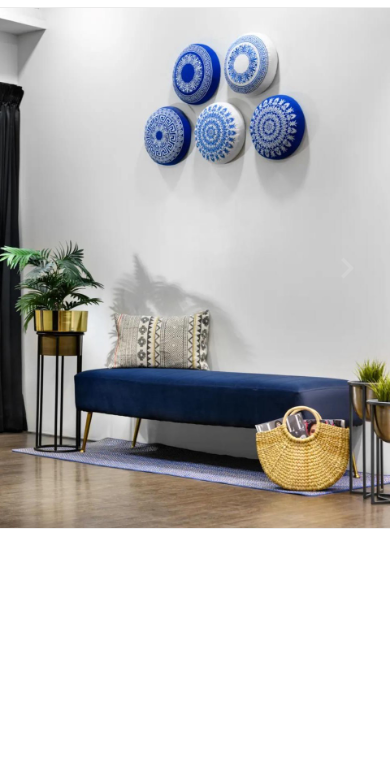
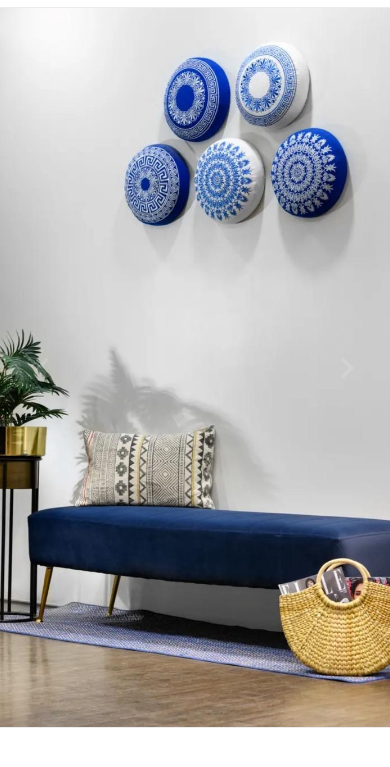
Before and after one commit to digerasocials/creative-studio-v1, a plain HTML site: page index.html in a window 390 px wide. Shown: the part 67-834 px from the top of the page. Drawn offline with nearby package versions, Linux system fonts and the light colour scheme; grey boxes are pictures that could not be loaded; a web font is replaced by a local one.

Commit message:
Update main.css

```diff
--- a/css/main.css
+++ b/css/main.css
@@ -1549,15 +1549,22 @@ body.home-page .main-content {
 
   .hero-slider-container {
     width: 100%;
-    height: 133.33vw; /* Perfect 3:4 aspect ratio for 1 column on mobile! */
+    height: calc(100vh - 75px - 50px);
+    height: calc(100dvh - 75px - 50px);
     position: relative;
     overflow: hidden;
     background-color: #ffffff;
   }
 
   .home-footer {
-    height: 100px;
-    position: relative;
+    height: 50px;
+    position: fixed;
+    bottom: 0;
+    left: 0;
+    width: 100%;
+    background: #ffffff;
+    border-top: 1px solid var(--border-color);
+    z-index: 1000;
   }
 
   .section {
```
